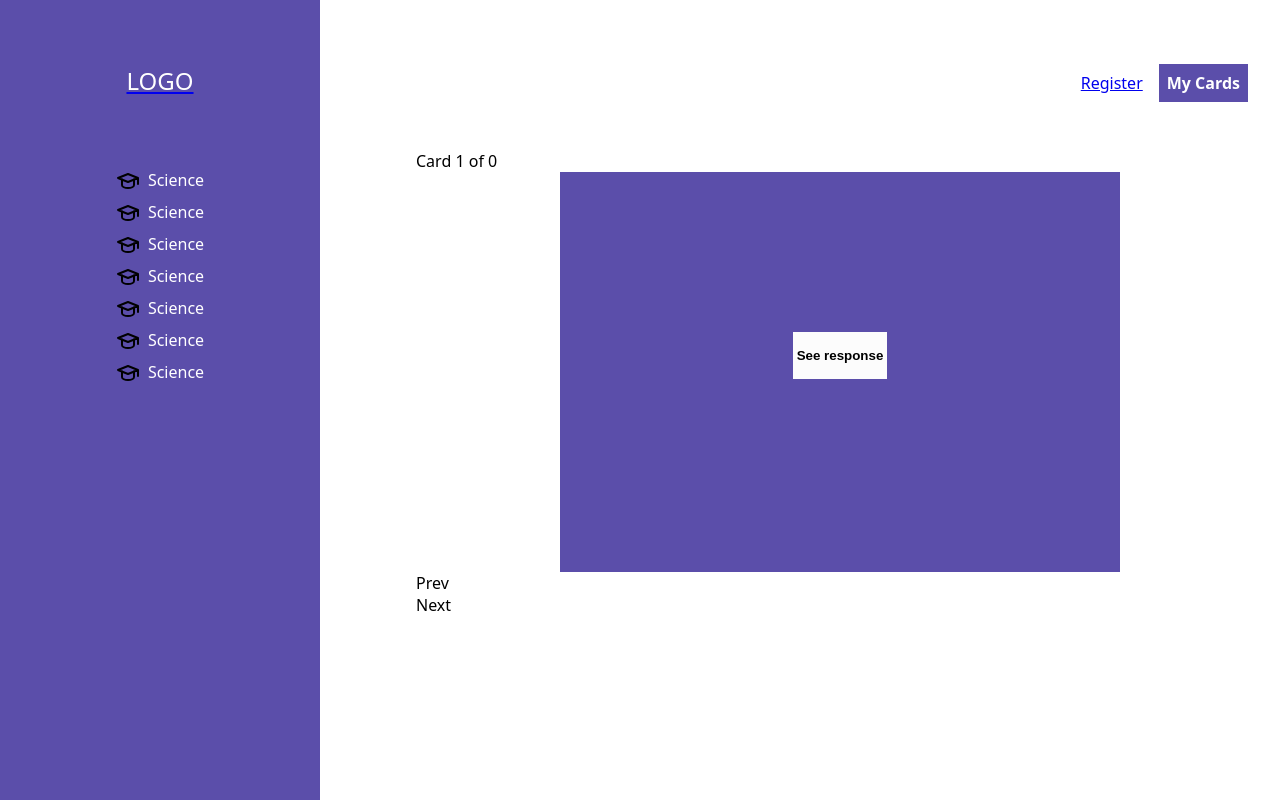
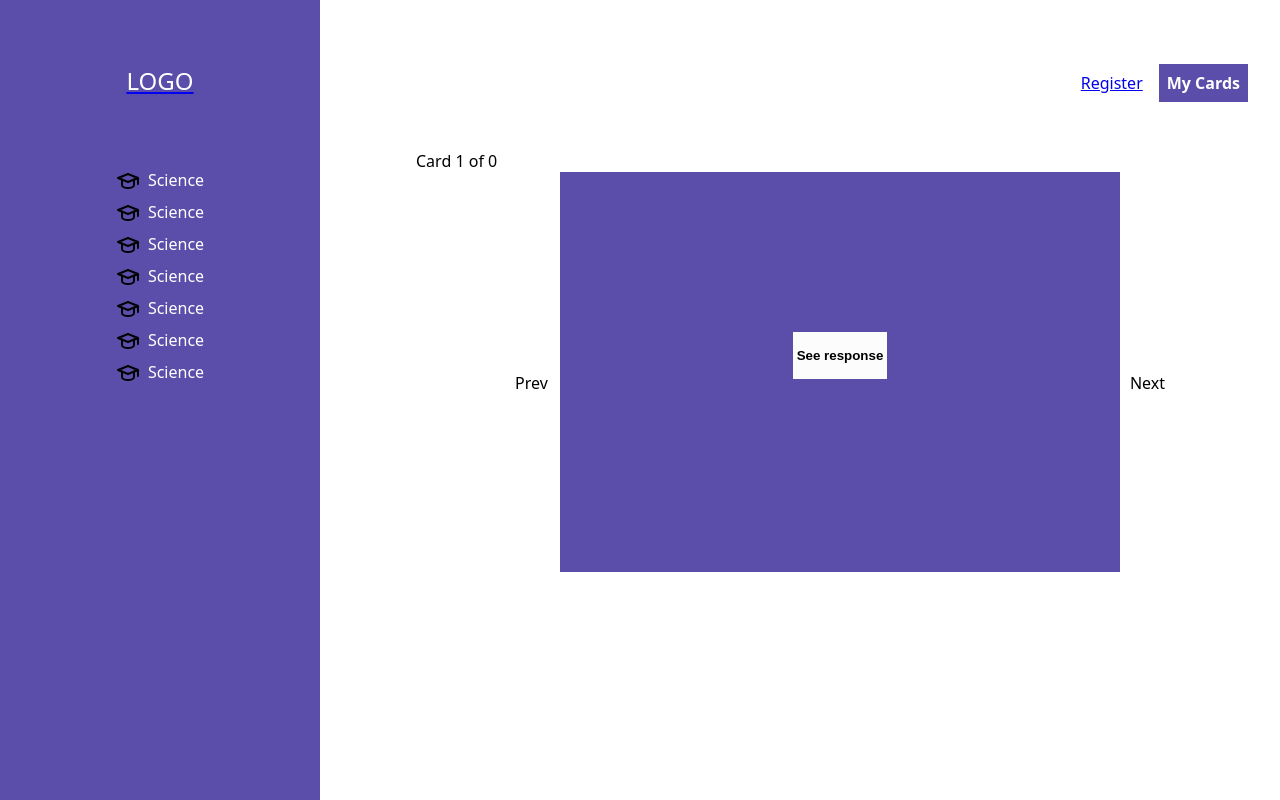
Before and after one commit to alejandrocoder22/flashcards-client, a React (Vite) app: page /deck/1 in a window 1280 px wide. Built offline with nearby package versions, Linux system fonts and the light colour scheme; no server answers.

Commit message:
Positioned prev and next with absolute

```diff
--- a/src/pages/Deck.jsx
+++ b/src/pages/Deck.jsx
@@ -53,9 +53,9 @@ const Deck = () => {
           <h2 className='deck__card-question'>{card?.[pagination - 1]?.question}</h2>
           <p className={`deck__card-answer ${showAnswer && 'show'}`}>{card?.[pagination]?.answer}</p>
           <button onClick={onShowAnswer} className='deck__button-response'>See response</button>
-        </div>
         <div onClick={onPreviousCard} className='deck__arrow-prev'>Prev</div>
         <div onClick={onNextCard} className='deck__arrow-next'>Next</div>
+        </div>
       </section>
 
     </div>
--- a/src/styles/components/deck.scss
+++ b/src/styles/components/deck.scss
@@ -1,7 +1,6 @@
 .deck {
   display: flex;
   gap: 5rem;
-
   &__deck-container {
     flex: 7;
     padding: 1rem;
@@ -11,6 +10,7 @@
     height: 25rem;
     max-width: 35rem;
     margin: 0 auto;
+    position: relative;
   }
   &__card-question {
     padding-top: 2rem;
@@ -35,6 +35,16 @@
     display: block;
     margin-top: 8rem;
   }
+  &__arrow-prev {
+    position: absolute;
+    left: -45px;
+    top: 50%;
+  }
+  &__arrow-next {
+    position: absolute;
+    right: -45px;
+    top: 50%;
+  }
 }
 
 .show {
```
